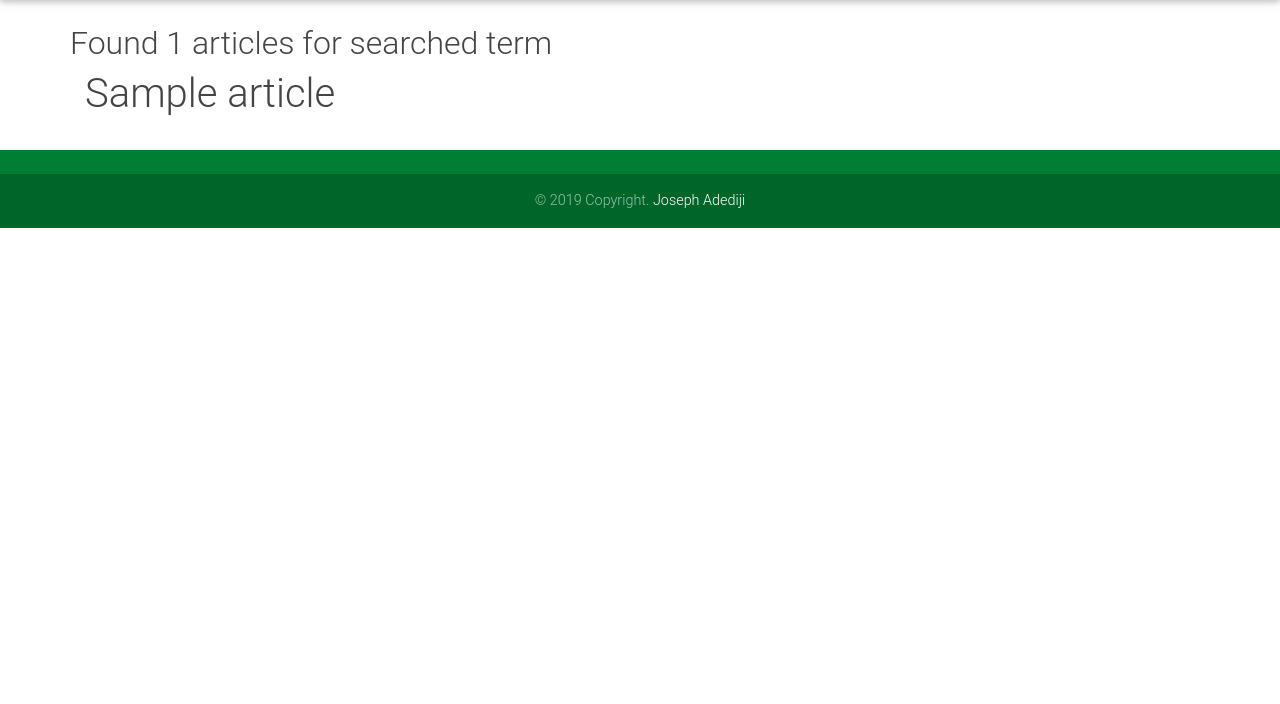
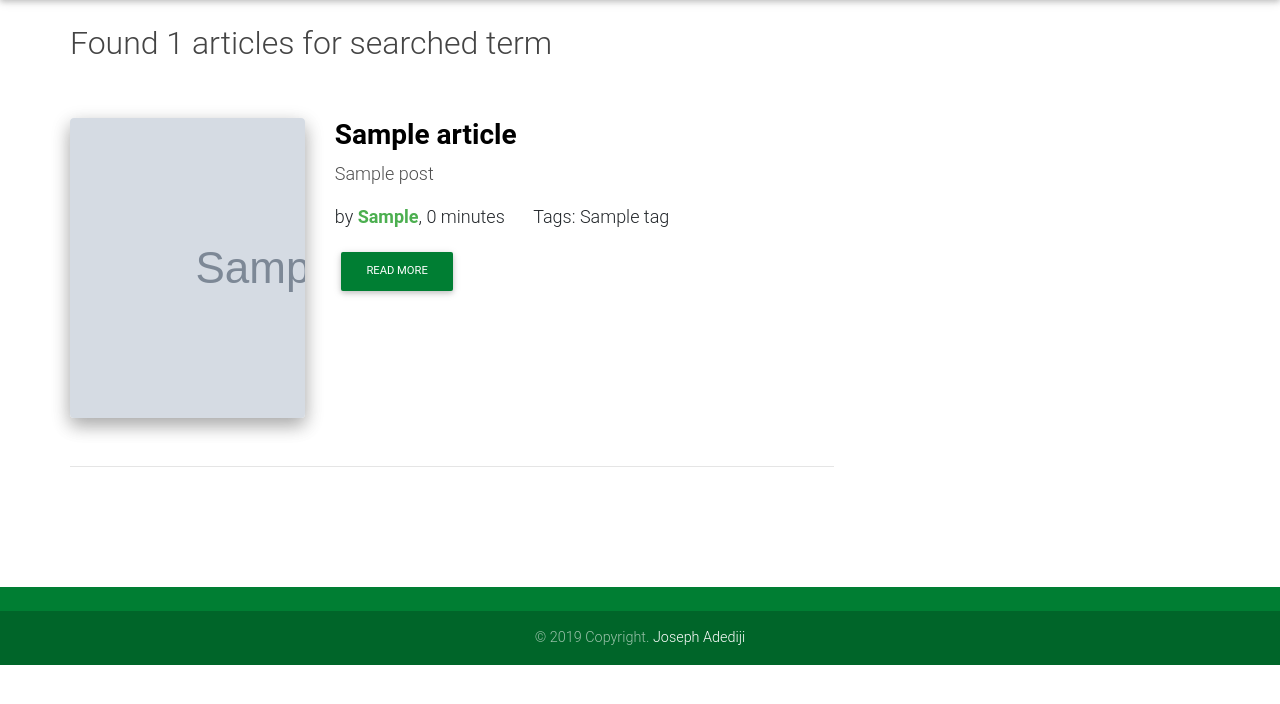
Before and after one commit to josylad/Moringa-Tribune, a Django app: template news/templates/all-news/search.html in a window 1280 px wide. Shown: the part 66-770 px from the top of the page. Run offline with Django 3.2, Linux system fonts and the light colour scheme; the template is opened without the code that fills it: most values are stand-ins (such as "Sample title", 1, 10 or a date in 2020); grey boxes marked "Sample" are stand-in pictures; some libraries are stand-ins or nearby versions.

Commit message:
Update search result page html layout

```diff
--- a/news/templates/all-news/search.html
+++ b/news/templates/all-news/search.html
@@ -17,9 +17,50 @@
 
   {% if articles %}
     {% for article in articles %}
-      <div class="col-sm-6 col-md-3">
-          <h1>{{article.title}}</h1>
-      </div>
+      <section class="my-5">
+
+            <div class="row">
+
+              <!-- Grid column -->
+              <div class="col-lg-5 col-xl-4">
+
+                <!-- Featured image -->
+                <div class="view overlay rounded z-depth-2 mb-lg-0 mb-4">
+                    <img src="{{article.article_image.url}}"  class="img-responsive" alt="{{article.title}} image">
+                <div class="mask rgba-white-slight"></div>
+
+                </div>
+
+              </div>
+              <!-- Grid column -->
+
+              <!-- Grid column -->
+              <div class="col-lg-7 col-xl-8">
+
+                <!-- Post title -->
+                <h3><a class="font-weight-bold mb-3 black-text" href="/article/{{article.id}}">{{ article.title }}</a></h3>
+                <!-- Excerpt -->
+                <p class="dark-grey-text">{{ article.post|truncatechars:400 }}</p>
+                <!-- Post data -->
+                <p>by <a class="font-weight-bold green-text" href="#!">{{article.editor.first_name}}</a>, {{article.pub_date|timesince}}
+                  <span class="ml-4"></span> <span> Tags: {{ article.tags.all|join:", "}}
+
+                  </span>
+
+                </p>
+                <!-- Read more button -->
+              <a class="btn success-color-dark text-white btn-md" href="/article/{{article.id}}">Read more</a>
+              </div>
+              <!-- Grid column -->
+
+            </div>
+            <!-- Grid row -->
+
+            <hr class="my-5">
+
+
+
+          </section>
     {% endfor %}
   {% endif %}
   </div>
```
